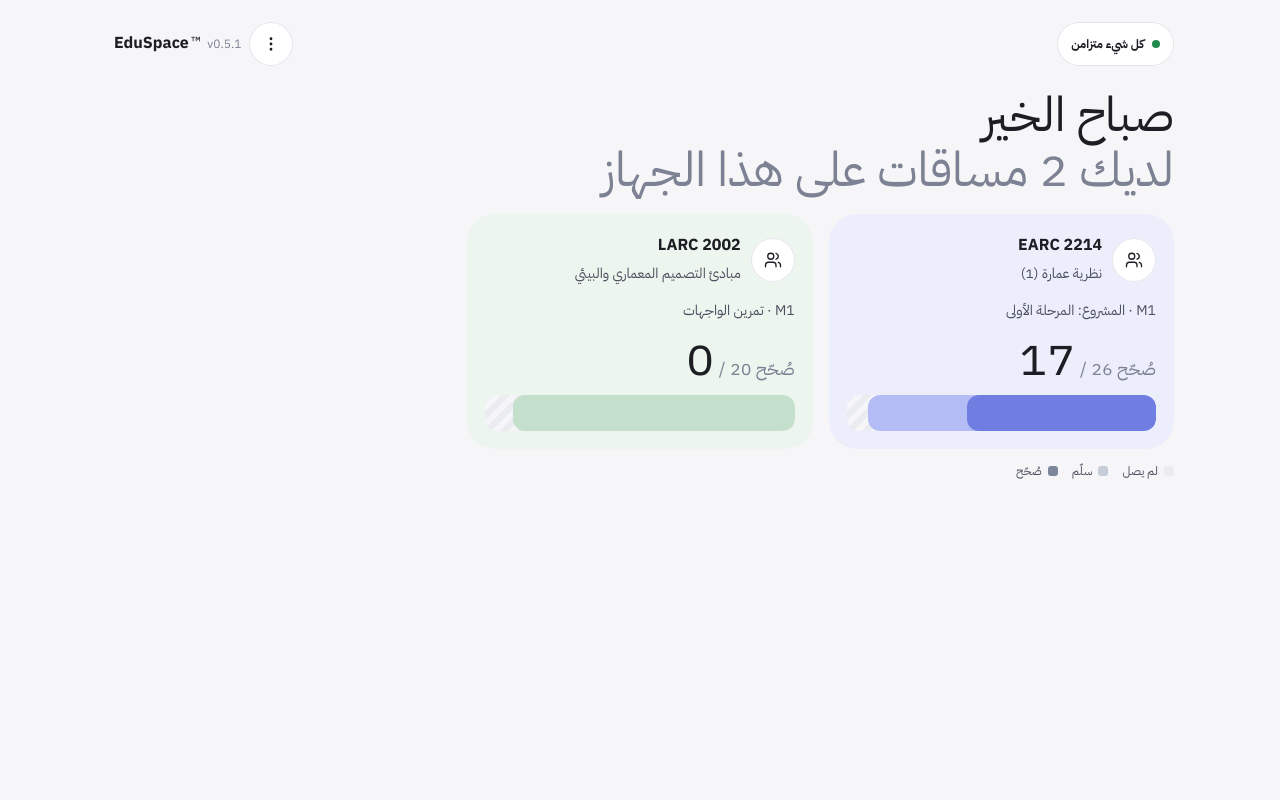
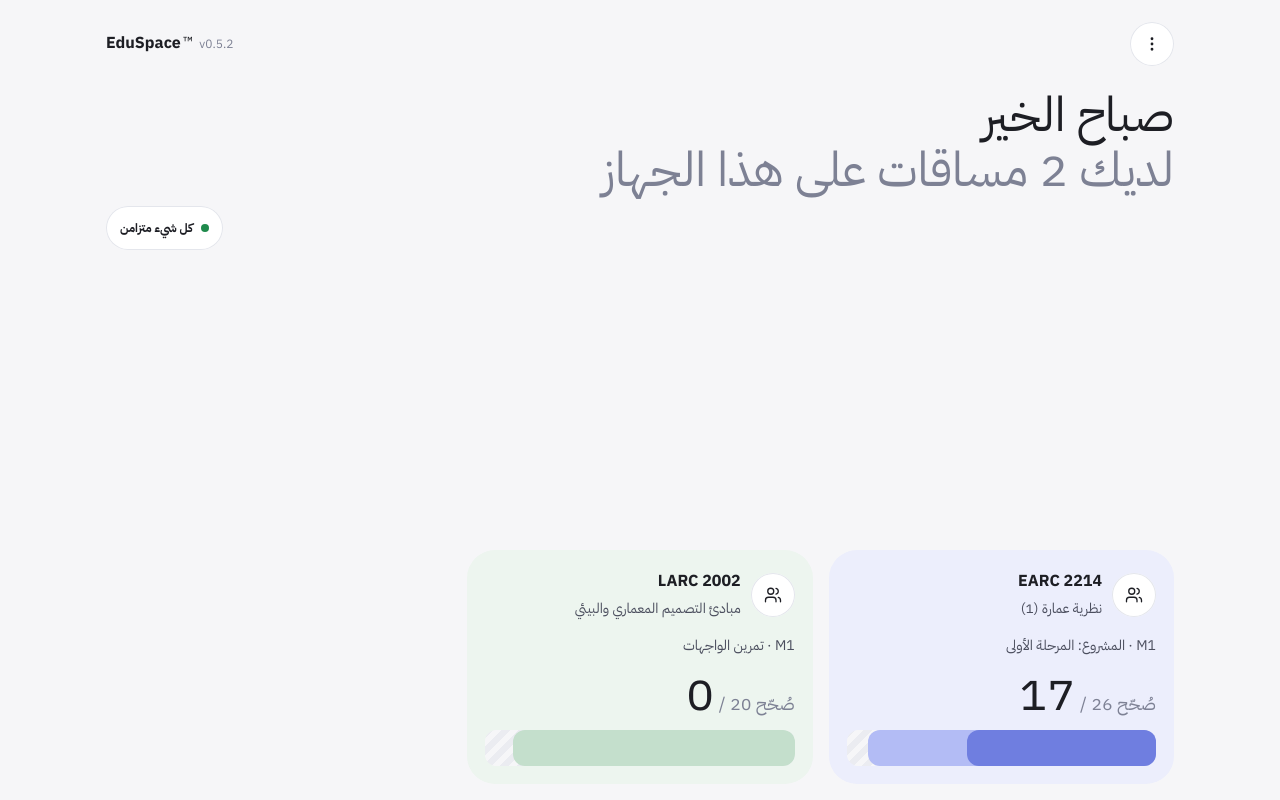
Before and after one commit to fahedbaker-design/eduspace, a plain HTML site: page index.html in a window 1280 px wide. Drawn offline with Linux system fonts and the light colour scheme.

Commit message:
0.5.2: round buttons on the right, mark alone on the left; sync state under the title; home cards anchored to the bottom; bar bubbles instead of the legend; new versions reload themselves
Co-Authored-By: Claude Opus 5.5 <noreply@anthropic.com>
Claude-Session: https://claude.ai/code/session_016cAsCTTH5FsAJEq5JpBGA5

```diff
--- a/app.css
+++ b/app.css
@@ -1,4 +1,4 @@
-/* EduSpace offline — styles 0.5: the mark 16, selects as tall as buttons; 0.4: tips on round buttons; 0.3: course colours in three tones (--t light, --m middle, --d deep); 0.2: the approved style (handoff/brand_rules.md).
+/* EduSpace offline — styles 0.5.2: home cards at the bottom, the bar's tip, the sync row; 0.5: the mark 16, selects as tall as buttons; 0.4: tips on round buttons; 0.3: course colours in three tones (--t light, --m middle, --d deep); 0.2: the approved style (handoff/brand_rules.md).
    Type: IBM Plex Sans Arabic 400/700, six sizes only: 48 · 28 · 18 · 16 · 14 · 12. */
 :root{--ground:#f6f6f8;--card:#fff;--fg:#1d1e24;--fg2:#4b4e5e;--mute:#7d8194;--faint:#c6c8d1;--line:#e4e6ec;
   --lav:#eceefc;--lav2:#9aa6f2;--rose:#fbeef3;--rose2:#f0a9c2;--sky:#e8f2f6;--sky2:#a8c7d4;--sage:#edf5ef;--sage2:#b9d6c2;--slate:#b9c6d4;
@@ -10,6 +10,9 @@ body{padding:env(safe-area-inset-top) env(safe-area-inset-right) env(safe-area-i
 button,input,select{font:inherit;color:inherit}
 svg{width:18px;height:18px;fill:none;stroke:currentColor;stroke-width:1.75;stroke-linecap:round;stroke-linejoin:round;flex:none}
 .wrap{max-width:1100px;margin:0 auto;padding:16px 16px 112px}
+/* home: the title at the top, the cards at the bottom with the same 16 margin as the sides; more cards grow upward */
+.wrap.home{min-height:100vh;min-height:100dvh;display:flex;flex-direction:column;padding-bottom:calc(16px + env(safe-area-inset-bottom))}
+.wrap.home>.grid{margin-top:auto;padding-top:24px}
 /* brand: the original, unchanged */
 .brand{direction:ltr;font-size:16px;font-weight:700;white-space:nowrap}
 .brand sup{font-size:16px;font-weight:400;vertical-align:baseline;margin-inline-start:2px}
@@ -17,7 +20,8 @@ svg{width:18px;height:18px;fill:none;stroke:currentColor;stroke-width:1.75;strok
 /* top bar and titles */
 .bar{display:flex;align-items:center;gap:8px;min-height:56px}
 .bar .mid{flex:1;display:flex;justify-content:center;min-width:0}
-h1{font-size:48px;line-height:1.15;font-weight:400;margin:16px 0}
+h1{font-size:48px;line-height:1.15;font-weight:400;margin:16px 0 8px}
+.syncrow{display:flex;justify-content:flex-end;margin:0 0 16px}
 h1 span{display:block;color:var(--mute)}
 h2{font-size:28px;line-height:1.25;font-weight:700;margin:0 0 12px}
 h3{font-size:18px;line-height:1.4;font-weight:700;margin:0}
@@ -64,8 +68,11 @@ h3{font-size:18px;line-height:1.4;font-weight:700;margin:0}
 .prog i.s{background:var(--m)}
 .prog i.g{background:var(--d)}
 .prog.sm{height:10px;border-radius:5px}.prog.sm i{border-radius:5px}
-.legend{display:flex;gap:14px;flex-wrap:wrap;font-size:12px;color:var(--fg2)}
-.legend span::before{content:"";display:inline-block;width:10px;height:10px;border-radius:3px;margin-inline-end:6px;vertical-align:-1px;background:var(--c)}
+.prog{cursor:pointer;overflow:visible}
+.prog::before{content:"";position:absolute;inset:0;border-radius:inherit;background:var(--hatch);z-index:0}
+.prog i{z-index:1}
+.prog.tipon::after,.prog:focus-visible::after{content:attr(data-tip);position:absolute;bottom:calc(100% + 8px);inset-inline-start:0;z-index:40;white-space:nowrap;background:var(--fg);color:#fff;font-size:12px;line-height:1.6;padding:4px 10px;border-radius:999px;pointer-events:none}
+@media (hover:hover){.prog:hover::after{content:attr(data-tip);position:absolute;bottom:calc(100% + 8px);inset-inline-start:0;z-index:40;white-space:nowrap;background:var(--fg);color:#fff;font-size:12px;line-height:1.6;padding:4px 10px;border-radius:999px;pointer-events:none}}
 /* tables */
 .tw{background:var(--card);border-radius:28px;overflow:auto;-webkit-overflow-scrolling:touch}
 table{border-collapse:collapse;width:100%;font-size:14px}
--- a/app.js
+++ b/app.js
@@ -1,8 +1,8 @@
-/* EduSpace offline — 0.5.1: the version next to the mark. 0.5: two-way sync — every change is a record in the outbox (grade, section, publish, removal) with the value it started from; «مزامنة الآن» sends them, then downloads; a cell changed in both places comes back as a conflict to decide. 0.4: linked to EduSpace (read only: «تنزيل بياناتي» brings the real courses; editing returns with two-way sync); tips on round buttons. 0.2: the approved style (handoff/brand_rules.md); 0.1: demo data, simulated sync.
+/* EduSpace offline — 0.5.2: round buttons on the right, the mark alone on the left; the sync state under the title; home cards at the bottom; the progress bar tells its layers on a tap; a new version reloads itself. 0.5.1: the version next to the mark. 0.5: two-way sync — every change is a record in the outbox (grade, section, publish, removal) with the value it started from; «مزامنة الآن» sends them, then downloads; a cell changed in both places comes back as a conflict to decide. 0.4: linked to EduSpace (read only: «تنزيل بياناتي» brings the real courses; editing returns with two-way sync); tips on round buttons. 0.2: the approved style (handoff/brand_rules.md); 0.1: demo data, simulated sync.
  * Everything is kept on the device (IndexedDB); every change is written to an outbox that the sync sends later.
  * Views: home (courses) · course: students | grades | submissions · sheets: sync, export, bulk, backup. */
 'use strict';
-var VERSION = '0.5.1';
+var VERSION = '0.5.2';
 var $ = function (s, r) { return (r || document).querySelector(s); };
 var ICON = {
   sync: '<path d="M3 12a9 9 0 0 1 9-9 9.75 9.75 0 0 1 6.74 2.74L21 8"/><path d="M21 3v5h-5"/><path d="M21 12a9 9 0 0 1-9 9 9.75 9.75 0 0 1-6.74-2.74L3 16"/><path d="M8 16H3v5"/>',
@@ -326,25 +326,36 @@ var OLDCOL = { '#2563eb': '#6f7ee0', '#16a34a': '#74a886', '#9333ea': '#9b7cc9',
 function family(color) { return FAMILY[OLDCOL[color] || color] || FAMILY['#6f7ee0']; }
 function tint(node, color) { var f = family(color); node.style.setProperty('--t', f[0]); node.style.setProperty('--m', f[1]); node.style.setProperty('--d', f[2]); return node; }
 function brand() { var b = el('span', 'brand'); b.innerHTML = 'EduSpace<sup>™</sup>'; b.appendChild(el('span', 'ver', 'v' + VERSION)); return b; }
-/* the top bar: sync on the right, then back and the menu, the EduSpace™ mark on the far left */
+/* the top bar: the round buttons on the right (the menu first, then back), the EduSpace™ mark alone on the far left */
 function topBar(backFn) {
   var t = el('div', 'bar');
-  var c = el('button', 'sync'); c.id = 'sync'; c.type = 'button'; c.onclick = openSync; t.appendChild(c);
+  t.appendChild(ico('more', 'البيانات والنسخ الاحتياطي', openMenu));
+  if (backFn) t.appendChild(ico('back', 'رجوع', backFn));
   t.appendChild(el('span', 'sp'));
-  if (backFn) t.appendChild(ico('back', 'رجوع', backFn));
-  t.appendChild(ico('more', 'البيانات والنسخ الاحتياطي', openMenu));
-  var b = brand(); b.style.marginInlineStart = '8px'; t.appendChild(b);
+  t.appendChild(brand());
   return t;
 }
-function title(app, main, sub) { var h = el('h1', '', main); if (sub) h.appendChild(el('span', '', sub)); app.appendChild(h); }
+/* the page title, and under it on the left the sync state */
+function title(app, main, sub) {
+  var h = el('h1', '', main); if (sub) h.appendChild(el('span', '', sub)); app.appendChild(h);
+  var r = el('div', 'syncrow'), c = el('button', 'sync'); c.id = 'sync'; c.type = 'button'; c.onclick = openSync; r.appendChild(c); app.appendChild(r);
+}
 /* progress: three layered rounded rectangles — hatched track, submitted, graded */
 function prog(total, sub, graded, small) {
   var p = el('div', 'prog' + (small ? ' sm' : '')), pc = function (n) { return total ? Math.max(n ? 4 : 0, Math.round(n / total * 100)) : 0; };
   var a = el('i', 's'); a.style.width = pc(sub) + '%'; p.appendChild(a);
   var b = el('i', 'g'); b.style.width = pc(graded) + '%'; p.appendChild(b);
-  p.setAttribute('role', 'img'); p.setAttribute('aria-label', 'سلّم ' + sub + ' وصُحّح ' + graded + ' من ' + total);
+  var tip = 'سلّم ' + sub + ' · صُحّح ' + graded + ' · لم يصل ' + Math.max(0, total - sub) + ' · من ' + total;
+  p.setAttribute('role', 'button'); p.setAttribute('aria-label', tip); p.setAttribute('data-tip', tip); p.tabIndex = 0;
+  p.onclick = function (e) {        /* a tap shows what the layers mean; another tap (or a tap elsewhere) hides it */
+    e.stopPropagation();
+    var on = p.classList.contains('tipon');
+    [].forEach.call(document.querySelectorAll('.prog.tipon'), function (x) { x.classList.remove('tipon'); });
+    if (!on) p.classList.add('tipon');
+  };
   return p;
 }
+document.addEventListener('click', function () { [].forEach.call(document.querySelectorAll('.prog.tipon'), function (x) { x.classList.remove('tipon'); }); });
 function itemStats(d, it) {
   var ids = Object.keys(d.students), g = d.grades[it.id] || {}, s = it.sub || {};
   var graded = ids.filter(function (id) { return g[id] != null; }).length;
@@ -354,13 +365,6 @@ function itemStats(d, it) {
 function currentItem(d) {   /* the newest item that still has work to grade, else the last one */
   var open = d.items.filter(function (it) { var x = itemStats(d, it); return x.sub > x.graded; });
   return open[open.length - 1] || d.items[d.items.length - 1];
-}
-function legend(cls) {
-  var l = el('div', 'legend');
-  [['var(--hatch)', 'لم يصل'], ['', 'سلّم'], ['', 'صُحّح']].forEach(function (x, i) {
-    var s = el('span', '', x[1]); s.style.setProperty('--c', i === 0 ? '#ebecf1' : i === 1 ? 'var(--m)' : 'var(--d)'); l.appendChild(s);
-  });
-  return l;
 }
 function drawHome(app) {
   tint(document.body, '#7c879a');
@@ -386,7 +390,7 @@ function drawHome(app) {
     g.appendChild(k);
   });
   app.appendChild(g);
-  var lg = legend(); lg.style.marginTop = '12px'; app.appendChild(lg);
+  app.classList.add('home');       /* the cards sit at the bottom; the space between the title and the cards grows */
 }
 
 /* ===================== course ===================== */
@@ -572,7 +576,7 @@ function itemSheet(d, it) {
   sheet(it.code + ' · ' + it.title, function (b) {
     var r = el('div', 'row'); r.appendChild(srcTag(it)); r.appendChild(el('span', 'n14', 'من ' + it.max)); b.appendChild(r);
     var xs = itemStats(d, it), big = el('div', 'big', String(xs.graded)); big.appendChild(el('small', '', ' / ' + xs.sub + ' صُحّح من ' + xs.total)); big.style.margin = '12px 0';
-    b.appendChild(big); b.appendChild(prog(xs.total, xs.sub, xs.graded)); var lg = legend(); lg.style.margin = '8px 0 12px'; b.appendChild(lg);
+    b.appendChild(big); var pg = prog(xs.total, xs.sub, xs.graded); pg.style.marginBottom = '12px'; b.appendChild(pg);
     b.appendChild(el('p', 'n14', it.published ? 'منشور: يرى الطلاب درجاتهم فيه في EduSpace بعد المزامنة.' : 'غير منشور: لا يراه الطلاب في EduSpace.'));
     if (it.source === 'moodle') b.appendChild(el('p', 'n12', 'تكليف مستورد من Moodle. نشره هنا يُظهره للطلاب في EduSpace أيضًا، ولا يرسل شيئًا إلى Moodle.'));
   }, [[it.published ? 'إخفاء من EduSpace' : 'نشر في EduSpace', '', function (h) {
@@ -635,13 +639,19 @@ function openExport(d, ids) {
 
 /* ===================== draw / start ===================== */
 function draw() {
-  var app = $('#app'), y = window.scrollY; app.textContent = '';
+  var app = $('#app'), y = window.scrollY; app.textContent = ''; app.classList.remove('home');
   if (R.view === 'course' && S.data[R.key]) drawCourse(app); else drawHome(app);
   syncChip(); window.scrollTo(0, y);
 }
 addEventListener('online', syncChip); addEventListener('offline', syncChip);
 addEventListener('hashchange', function () { fromHash(); draw(); });
-if ('serviceWorker' in navigator) navigator.serviceWorker.register('sw.js').catch(function () {});
+if ('serviceWorker' in navigator) {
+  var hadSW = !!navigator.serviceWorker.controller;
+  navigator.serviceWorker.register('sw.js').then(function (r) { try { r.update(); } catch (e) { /* offline */ } }).catch(function () {});
+  /* a new version took over: reload once, so it shows now and not at the next opening */
+  navigator.serviceWorker.addEventListener('controllerchange', function () { if (hadSW && !window.__reloaded) { window.__reloaded = true; location.reload(); } });
+  document.addEventListener('visibilitychange', function () { if (!document.hidden) navigator.serviceWorker.getRegistration().then(function (r) { if (r) r.update(); }).catch(function () {}); });
+}
 if (navigator.storage && navigator.storage.persist) navigator.storage.persist();
 kvGet('state').then(function (s) { S = (s && s.v >= 2) ? s : demo(); if (S !== s) persist(); fromHash(); draw(); })
   .catch(function (e) { $('#app').textContent = 'تعذّر فتح التخزين على الجهاز: ' + e.message; });
--- a/sw.js
+++ b/sw.js
@@ -1,7 +1,7 @@
 /* EduSpace offline — keeps the app's files on the device. Opens from the cache (works without internet);
    when online, each file is refreshed in the background, so a new version shows on the next opening.
    The font (IBM Plex Sans Arabic, from Google Fonts) is kept the same way after the first online opening. */
-const CACHE = 'eduspace-0.5.1';
+const CACHE = 'eduspace-0.5.2';
 const FONTS = 'eduspace-fonts';
 const FILES = ['./', './index.html', './app.css', './app.js', './manifest.webmanifest', './icon.svg', './icon-180.png', './icon-192.png', './icon-512.png', './test.html'];
 
```
